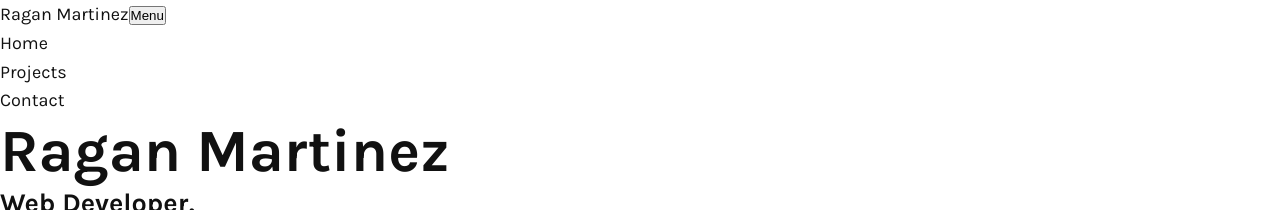
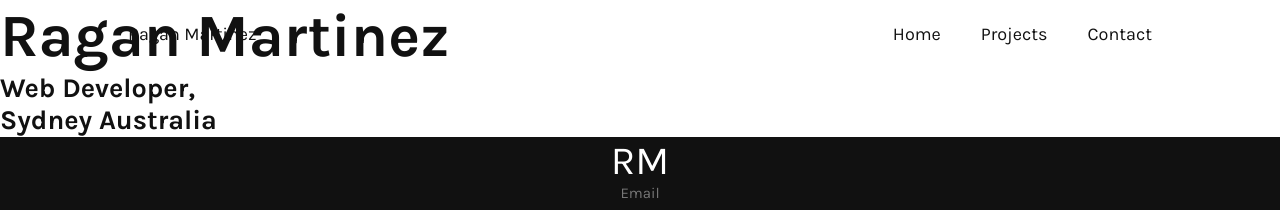
Before and after one commit to rmar8138/gatsby-portfolio, a Gatsby site: page / in a window 1280 px wide. Shown: the top 210 px of the page. Built offline with nearby package versions, Linux system fonts and the light colour scheme; Gatsby itself is replaced by a stand-in of ours.

Commit message:
Complete nav styles

```diff
--- a/src/components/Navbar.js
+++ b/src/components/Navbar.js
@@ -1,14 +1,77 @@
 import React from "react"
 import { Link } from "gatsby"
+import styled from "styled-components"
+import Button from "./styles/Button"
+
+const StyledNav = styled.nav`
+  width: 100%;
+  display: flex;
+  justify-content: space-between;
+  align-items: center;
+  position: fixed;
+  top: 0;
+  left: 0;
+  padding: 2rem;
+  z-index: 2;
+
+  @media screen and (min-width: ${({ theme }) => theme.bpMedium}) {
+    padding: 2rem 10vw;
+  }
+
+  .invert {
+    color: ${({ theme }) => theme.white};
+
+    button {
+      color: ${({ theme }) => theme.white};
+    }
+
+    a {
+      color: ${({ theme }) => theme.white};
+    }
+  }
+
+  .nav.invert a::selection {
+    background-color: ${({ theme }) => theme.white};
+    color: ${({ theme }) => theme.black};
+  }
+`
+
+const MenuButton = styled(Button)`
+  @media screen and (min-width: ${({ theme }) => theme.bpMedium}) {
+    display: none;
+  }
+`
+
+const Navlist = styled.ul`
+  display: none;
+
+  @media screen and (min-width: ${({ theme }) => theme.bpMedium}) {
+    display: flex;
+  }
+
+  li {
+    a {
+      transition: all 0.2s ease-out;
+    }
+
+    a:hover {
+      color: ${({ theme }) => theme.darkGrey};
+    }
+
+    &:not(:last-child) {
+      margin-right: 4rem;
+    }
+  }
+`
 
 const Navbar = () => {
   return (
-    <nav id="nav">
+    <StyledNav>
       <span>
         <Link to="/">Ragan Martinez</Link>
       </span>
-      <button id="menuButton">Menu</button>
-      <ul>
+      <MenuButton>Menu</MenuButton>
+      <Navlist>
         <li>
           <Link to="/">Home</Link>
         </li>
@@ -18,8 +81,8 @@ const Navbar = () => {
         <li>
           <Link to="/contact">Contact</Link>
         </li>
-      </ul>
-    </nav>
+      </Navlist>
+    </StyledNav>
   )
 }
 
--- /dev/null
+++ b/src/components/styles/Button.js
@@ -0,0 +1,19 @@
+import styled from "styled-components"
+
+const Button = styled.button`
+color: ${({ theme }) => theme.black};
+  font-size: ${({ theme }) => theme.fsSmall};
+  font-family: ${({ theme }) => theme.primaryFont};
+  border: none;
+  background-color: inherit;
+  cursor: pointer;
+
+    outline: none;
+  }
+
+  &:active {
+    background-color: none;
+  }
+`
+
+export default Button
```
